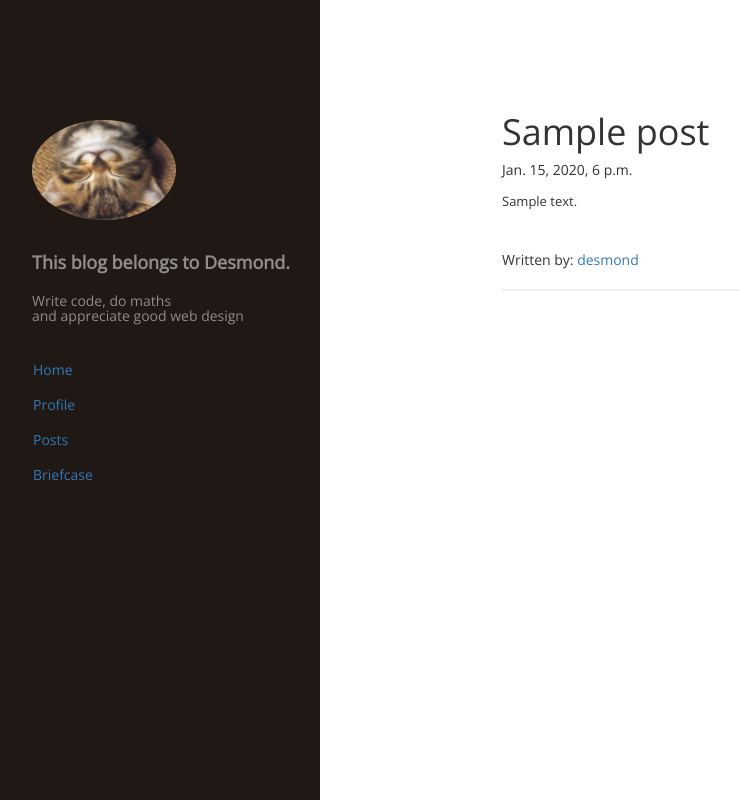
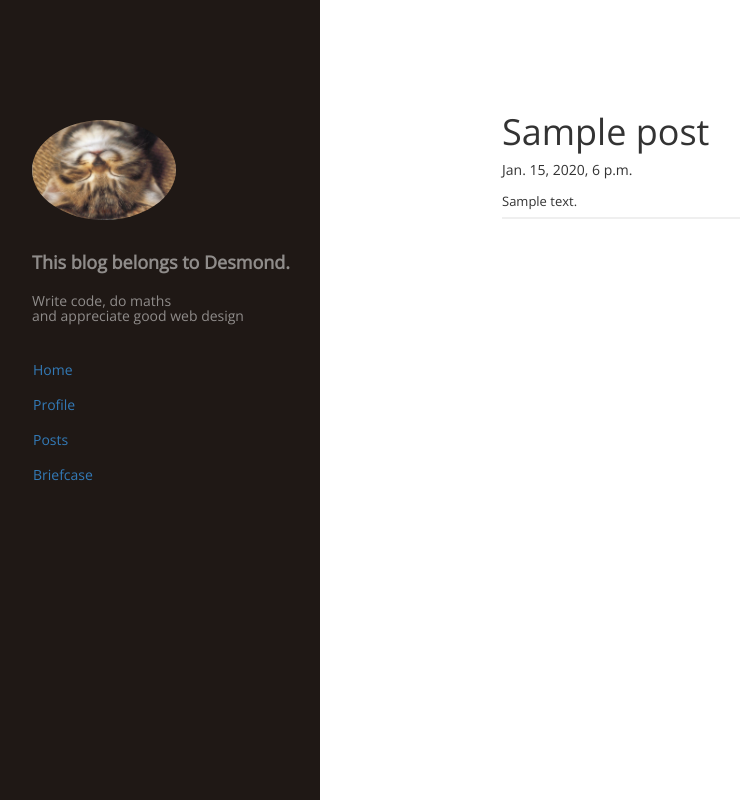
Before and after one commit to KnewYouWereTrouble/my_first_blog, a Django app: page /posts in a window 1280 px wide. Shown: the whole page, without its empty margins (0-740 px from the left). Run offline with Django 3.2, Linux system fonts and the light colour scheme; tables that the repository leaves empty hold one stand-in row (values such as "Sample post"); some libraries are stand-ins or nearby versions.

Commit message:
debugging post

```diff
--- a/blog/templates/blog/posts.html
+++ b/blog/templates/blog/posts.html
@@ -5,8 +5,8 @@
       <article class="post fade-in">
          <h1>{{p.title}}</h1>
          <h5>{{p.published_date}}</h5>
-         <p><pre>{{ p.text|linebreaks }}</pre></p>
-         <h5 class="written-by">Written by: <a href="{%url "blog.views.profile_view" %}">desmond</a></h5>
+         <p><pre>{{p.text|linebreaks}}</pre></p>
+
 
       </article>
    {% endfor %}
```
